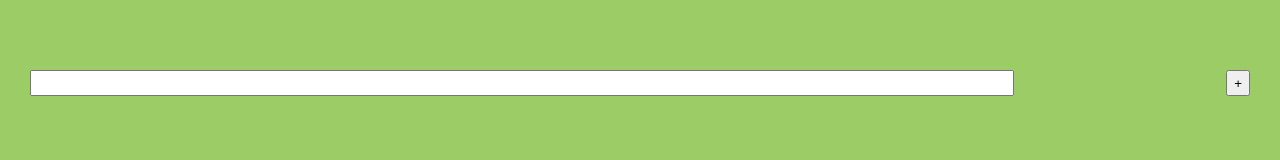
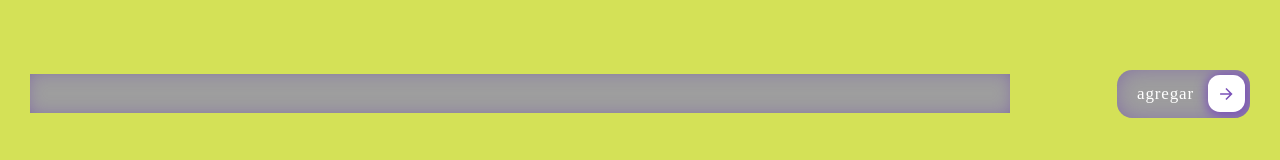
Before and after one commit to kbrol126/state, a website built with Parcel: page src/index.html in a window 1280 px wide. Built offline with nearby package versions, Linux system fonts and the light colour scheme.

Commit message:
agrege css

```diff
--- a/src/components/formEl.ts
+++ b/src/components/formEl.ts
@@ -8,23 +8,39 @@ export function formEl() {
     }
     render() {
       var shadow = this.attachShadow({ mode: "open" });
+      //
+      //
+      //
       var formEl = document.createElement("form");
       formEl.setAttribute("class", "form");
-
+      //
+      //
+      //
       var inputEl = document.createElement("input");
       inputEl.setAttribute("class", "input");
       inputEl.setAttribute("name", "text");
+      //
+      //
+      //
+      var buttonEl = document.createElement("button");
+      buttonEl.setAttribute("class", "cssbuttons-io-button");
+      buttonEl.setAttribute("name", "button");
+      var divButton = document.createElement("div");
+      divButton.setAttribute("class", "icon");
+      divButton.innerHTML = `<svg height="24" width="24" viewBox="0 0 24 24" xmlns="http://www.w3.org/2000/svg"><path d="M0 0h24v24H0z" fill="none"></path><path d="M16.172 11l-5.364-5.364 1.414-1.414L20 12l-7.778 7.778-1.414-1.414L16.172 13H4v-2z" fill="currentColor"></path></svg>`;
+      buttonEl.innerText = `agregar`;
 
-      var buttonEl = document.createElement("button");
-      buttonEl.setAttribute("class", "button");
-      buttonEl.setAttribute("name", "button");
-      buttonEl.innerText = `+`;
+      buttonEl.appendChild(divButton);
 
+      //
+      //
+      //
       var style = document.createElement("style");
-
       style.textContent =
-        ".form{display:flex;justify-content: space-between; padding:10px 30px 0 30px; position:absolute,left:0,right:0} .input{width: 80%;height: 20px;} .button{ heigth:20px}";
-
+        "@import url('https://fonts.googleapis.com/css2?family=Nunito&display=swap'); .form{display:flex;gap:10px;align-items: center;justify-content: space-between; padding:10px 30px 0 30px; position:absolute,left:0,right:0} .input{ background: #9e9e9e;box-shadow: inset 0 0 1.6em -0.6em #714da6; border:none;width: 80%;color:white; height: 2.8em; font-family: 'Nunito', sans-serif} .cssbuttons-io-button {    background: #9e9e9e;    color: white;    font-family: inherit;    padding: 0.35em;    padding-left: 1.2em;    font-size: 17px;    font-weight: 500;    border-radius: 0.9em;    border: none;    letter-spacing: 0.05em;    display: flex;    align-items: center;    box-shadow: inset 0 0 1.6em -0.6em #714da6;    overflow: hidden;    position: relative;    height: 2.8em;    padding-right: 3.3em;   }      .cssbuttons-io-button .icon {    background: white;    margin-left: 1em;    position: absolute;    display: flex;    align-items: center;    justify-content: center;    height: 2.2em;    width: 2.2em;    border-radius: 0.7em;    box-shadow: 0.1em 0.1em 0.6em 0.2em #7b52b9;    right: 0.3em;    transition: all 0.3s;   }      .cssbuttons-io-button:hover .icon {    width: calc(100% - 0.6em);   }      .cssbuttons-io-button .icon svg {    width: 1.1em;    transition: transform 0.3s;    color: #7b52b9;   }      .cssbuttons-io-button:hover .icon svg {transform: translateX(0.1em);}      .cssbuttons-io-button:active .icon {    transform: scale(0.95);   }   ";
+      //
+      //
+      //
       formEl.appendChild(inputEl);
       formEl.appendChild(buttonEl);
       shadow.appendChild(formEl);
--- a/src/components/list.ts
+++ b/src/components/list.ts
@@ -1,6 +1,6 @@
 import { state } from "../state";
 
-export function list(contenedor: Element | null) {
+export function list() {
   class Listclass extends HTMLElement {
     constructor() {
       super();
@@ -11,23 +11,35 @@ export function list(contenedor: Element | null) {
     }
     render() {
       var lista = state.getState().list;
+      //
+      //
+      //
       var listEl = document.createElement("ul");
       listEl.setAttribute("class", "list");
+      //
+      //
+      //
       var style = document.createElement("style");
       style.textContent =
-        "@import url('https://fonts.googleapis.com/css2?family=Nunito&display=swap');  .list{padding: 30px} .li{font-family: 'Nunito', sans-serif;list-style:none; margin-bottom:14px; margin-rigth:15px} .checkbox{accent-color: #33691e;margin-right: 15px;}";
+        "@import url('https://fonts.googleapis.com/css2?family=Nunito&display=swap'); .list{padding: 30px} .li{display:flex;font-family: 'Nunito', sans-serif;list-style:none;font-weight: bold; margin-bottom:14px; margin-rigth:15px} .checkbox{accent-color: #33691e;margin-right: 15px;width: 20px;height: 20px;}";
 
+      //
+      //
+      //
       lista.map((item) => {
         const liEl = document.createElement("li");
         liEl.setAttribute("class", "li");
-
         liEl.innerHTML = `
         <input class="checkbox" type="checkbox" >                   ${item}`;
         listEl.appendChild(liEl);
       });
+      //
+      //
+      //
       listEl.appendChild(style);
-      contenedor?.firstChild?.remove();
-      contenedor?.appendChild(listEl);
+      const listElDom = document.querySelector("list-el");
+      listElDom?.firstChild?.remove();
+      listElDom?.appendChild(listEl);
     }
   }
 
--- a/src/index.html
+++ b/src/index.html
@@ -9,7 +9,7 @@
 </head>
 <body>
         <div class="container">
-        <div class="root"></div>
+
         <list-el></list-el>
         <form-el></form-el>
         </div>
--- a/src/main.ts
+++ b/src/main.ts
@@ -2,7 +2,5 @@ import { state } from "./state";
 import { formEl } from "./components/formEl";
 import { list } from "./components/list";
 
-const root = document.querySelector(".root");
-
-list(root);
+list();
 formEl();
--- a/src/style.css
+++ b/src/style.css
@@ -1,7 +1,9 @@
+
 *{box-sizing: border-box;
 margin: 0;}
 .container{
     width: 100%;
     min-height: 100vh;
-    background-color: #9ccc65;
+    background-color: #d4e157
+    ;
 }
```
